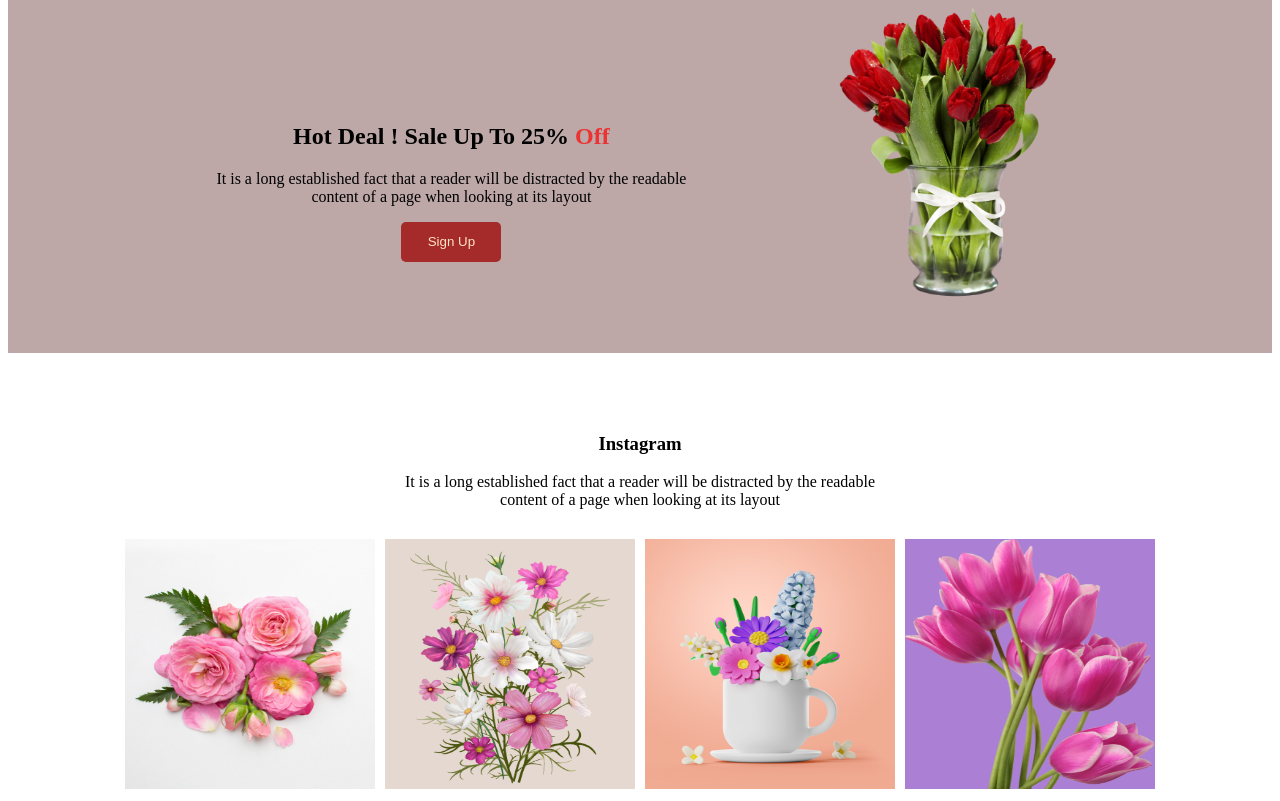
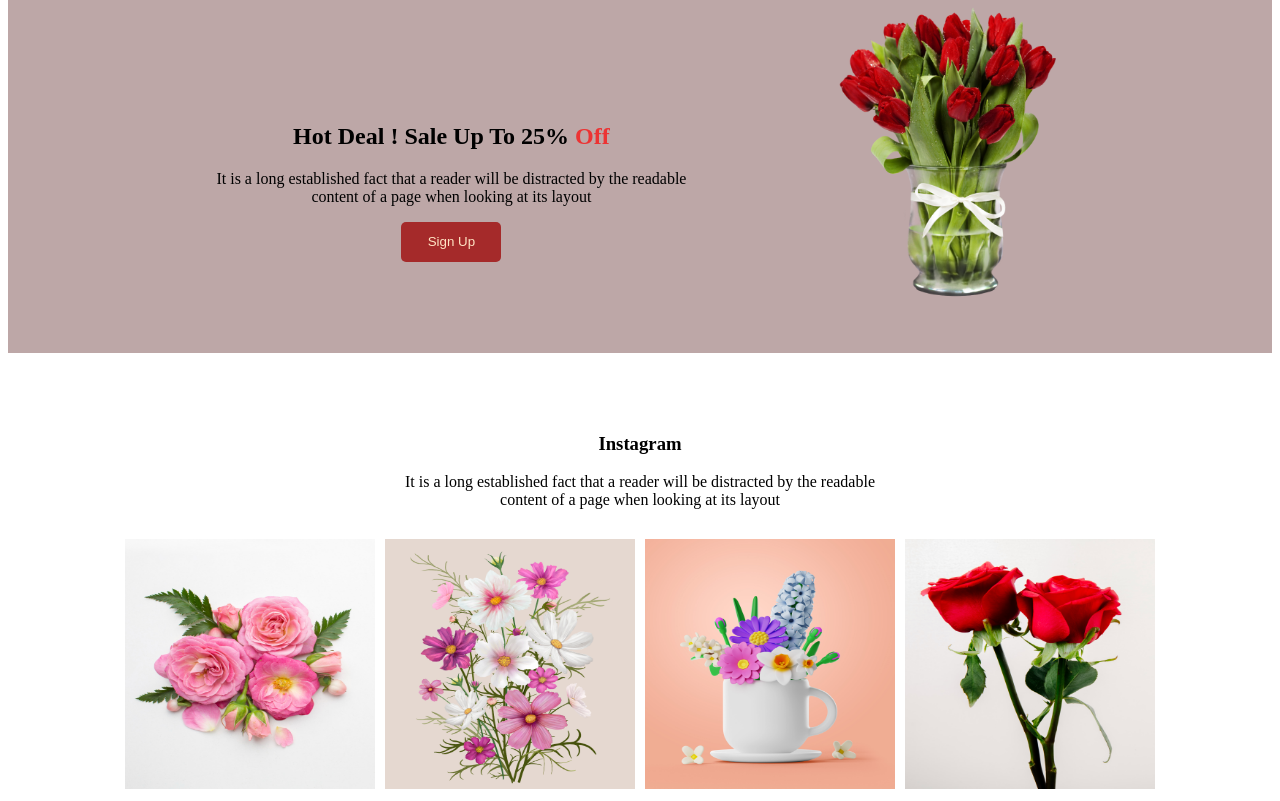
Before and after one commit to Apon-webhero12/flower-shop-assignment, a plain HTML site: page index.html in a window 1280 px wide. Shown: the part 1548-2349 px from the top of the page. Drawn offline with Linux system fonts and the light colour scheme.

Commit message:
correction

```diff
--- a/index.html
+++ b/index.html
@@ -89,7 +89,7 @@
         <img src="Flower Asset/Rectangle 5.png" alt="" class="widthh">
     </div>
     <div>
-        <img src="Flower Asset/pngwing 6.png" alt="" class="widthh" id="bg">
+        <img src="Flower Asset/Rectangle 6.png" alt="" class="widthh" id="bg">
     </div>
 </div>
 
```
